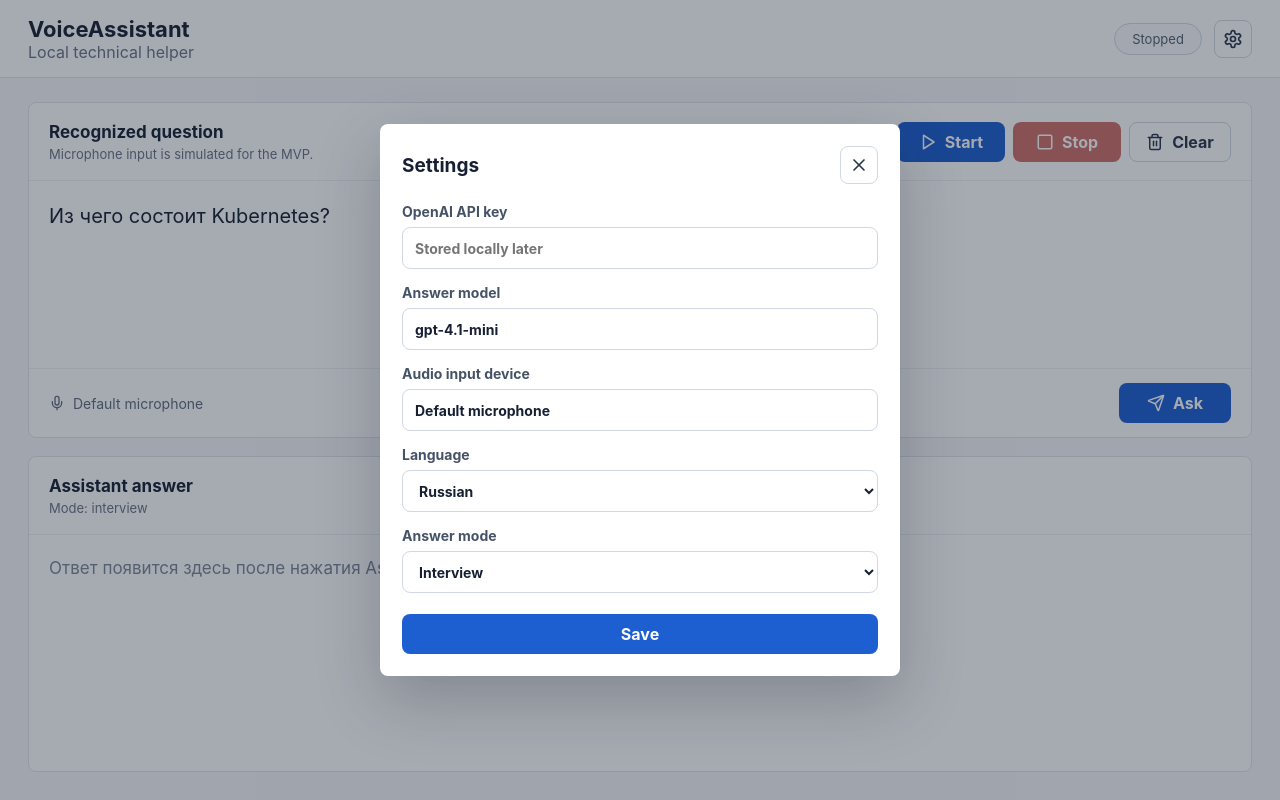
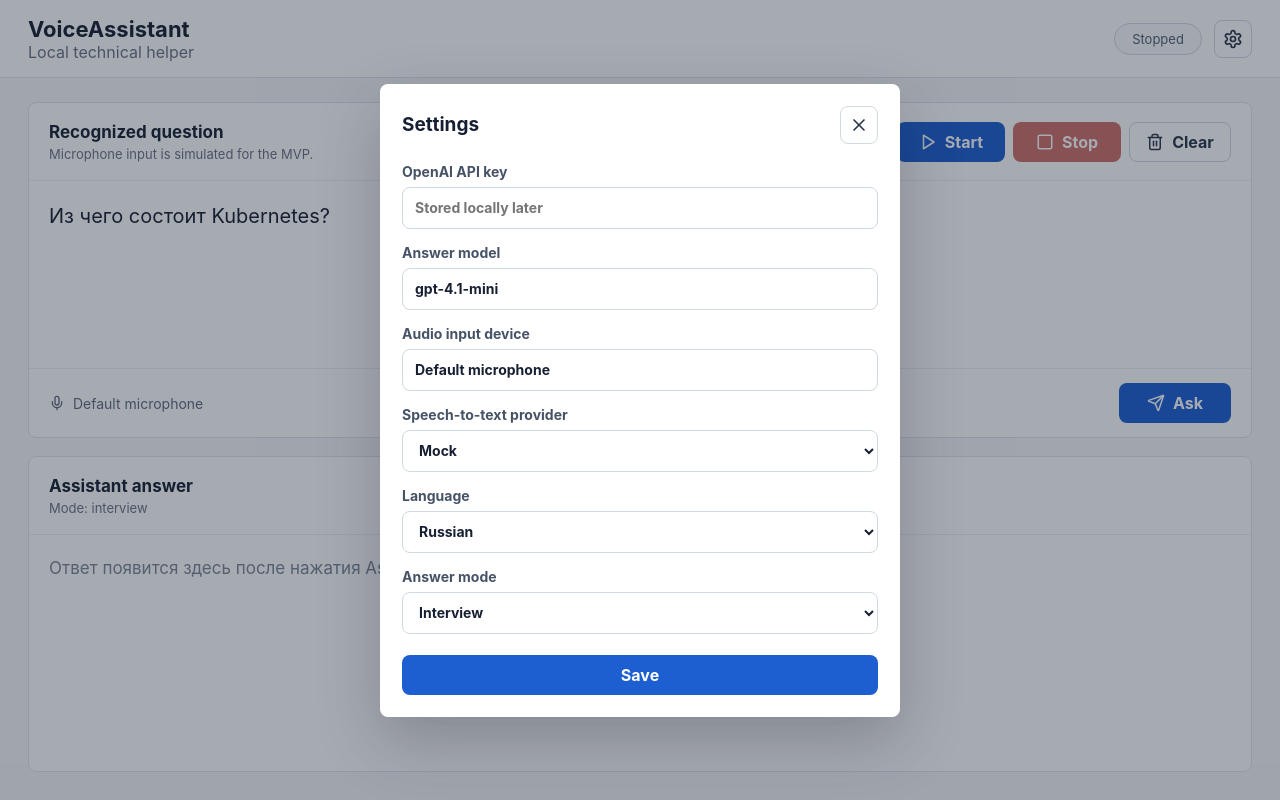
Before and after one commit to fedorovdo/VoiceAssistant, a React (Vite) app in the folder apps/desktop/: page / in a window 1280 px wide. Both pictures are taken after a click on the button "Settings". Built offline with nearby package versions, Linux system fonts and the light colour scheme; no server answers.

Commit message:
Add speech-to-text provider setting

```diff
--- a/apps/desktop/src/renderer/App.tsx
+++ b/apps/desktop/src/renderer/App.tsx
@@ -3,7 +3,8 @@ import { Mic, Settings, Square, Play, Send, X, Trash2 } from "lucide-react";
 import type {
   AnswerMode,
   AssistantAnswerResponse,
-  DesktopSettings
+  DesktopSettings,
+  SpeechToTextProviderId
 } from "@voiceassistant/shared";
 import { createSpeechToTextProvider } from "./speech/createSpeechToTextProvider.js";
 import type { RecognitionStatus } from "./speech/SpeechToTextProvider.js";
@@ -13,36 +14,54 @@ const defaultSettings: DesktopSettings = {
   model: "gpt-4.1-mini",
   language: "ru",
   audioInputDevice: "Default microphone",
-  answerMode: "interview"
+  answerMode: "interview",
+  speechToTextProvider: "mock"
 };
 
 const settingsStorageKey = "voiceassistant.settings";
 const backendUrl = import.meta.env.VITE_BACKEND_URL ?? "http://127.0.0.1:8787";
 
 export function App() {
-  const speechToTextProvider = useMemo(() => createSpeechToTextProvider(), []);
+  const [settings, setSettings] = useState<DesktopSettings>(loadSettings);
+  const speechToTextProvider = useMemo(
+    () => createSpeechToTextProvider(settings.speechToTextProvider),
+    [settings.speechToTextProvider]
+  );
   const [recognizedText, setRecognizedText] = useState("\u0418\u0437 \u0447\u0435\u0433\u043e \u0441\u043e\u0441\u0442\u043e\u0438\u0442 Kubernetes?");
   const [answer, setAnswer] = useState("");
   const [recognitionStatus, setRecognitionStatus] = useState<RecognitionStatus>("stopped");
   const [isSettingsOpen, setIsSettingsOpen] = useState(false);
-  const [settings, setSettings] = useState<DesktopSettings>(loadSettings);
   const [isAsking, setIsAsking] = useState(false);
   const [error, setError] = useState("");
+  const [recognitionMessage, setRecognitionMessage] = useState("");
   const isListening = recognitionStatus === "listening";
 
   const statusText = useMemo(() => {
+    if (settings.speechToTextProvider === "disabled") {
+      return "Disabled";
+    }
+
     if (isListening) {
       return "Listening";
     }
 
     return "Stopped";
-  }, [isListening]);
+  }, [isListening, settings.speechToTextProvider]);
 
   useEffect(() => {
     return () => {
-      speechToTextProvider.stop();
+      speechToTextProvider?.stop();
     };
   }, [speechToTextProvider]);
+
+  useEffect(() => {
+    if (settings.speechToTextProvider === "disabled") {
+      speechToTextProvider?.stop();
+      setRecognitionStatus("stopped");
+    } else {
+      setRecognitionMessage("");
+    }
+  }, [settings.speechToTextProvider, speechToTextProvider]);
 
   async function askAssistant() {
     setIsAsking(true);
@@ -79,6 +98,13 @@ export function App() {
 
   function startListening() {
     setError("");
+    if (!speechToTextProvider) {
+      setRecognitionStatus("stopped");
+      setRecognitionMessage("Speech-to-text provider is disabled in settings.");
+      return;
+    }
+
+    setRecognitionMessage("");
     speechToTextProvider.start({
       onResult: (result) => {
         if (!result.isFinal) {
@@ -92,7 +118,7 @@ export function App() {
   }
 
   function stopListening() {
-    speechToTextProvider.stop();
+    speechToTextProvider?.stop();
   }
 
   function clearRecognizedText() {
@@ -162,6 +188,7 @@ export function App() {
             onChange={(event) => setRecognizedText(event.target.value)}
             placeholder="\u0412\u0432\u0435\u0434\u0438\u0442\u0435 \u0438\u043b\u0438 \u0432\u0441\u0442\u0430\u0432\u044c\u0442\u0435 \u0440\u0430\u0441\u043f\u043e\u0437\u043d\u0430\u043d\u043d\u044b\u0439 \u0442\u0435\u0445\u043d\u0438\u0447\u0435\u0441\u043a\u0438\u0439 \u0432\u043e\u043f\u0440\u043e\u0441"
           />
+          {recognitionMessage ? <div className="recognition-message">{recognitionMessage}</div> : null}
           <div className="actions-row">
             <div className="input-device">
               <Mic size={16} />
@@ -228,6 +255,17 @@ export function App() {
             </label>
 
             <label>
+              Speech-to-text provider
+              <select
+                value={settings.speechToTextProvider}
+                onChange={(event) => setSettings({ ...settings, speechToTextProvider: event.target.value as SpeechToTextProviderId })}
+              >
+                <option value="disabled">Disabled</option>
+                <option value="mock">Mock</option>
+              </select>
+            </label>
+
+            <label>
               Language
               <select
                 value={settings.language}
@@ -271,7 +309,10 @@ function loadSettings(): DesktopSettings {
       ...defaultSettings,
       ...parsed,
       answerMode: isAnswerMode(parsed.answerMode) ? parsed.answerMode : defaultSettings.answerMode,
-      language: parsed.language === "en" || parsed.language === "ru" ? parsed.language : defaultSettings.language
+      language: parsed.language === "en" || parsed.language === "ru" ? parsed.language : defaultSettings.language,
+      speechToTextProvider: isSpeechToTextProvider(parsed.speechToTextProvider)
+        ? parsed.speechToTextProvider
+        : defaultSettings.speechToTextProvider
     };
   } catch {
     return defaultSettings;
@@ -282,6 +323,10 @@ function isAnswerMode(value: unknown): value is AnswerMode {
   return value === "short" || value === "interview" || value === "learning";
 }
 
+function isSpeechToTextProvider(value: unknown): value is SpeechToTextProviderId {
+  return value === "disabled" || value === "mock";
+}
+
 function appendRecognizedText(currentText: string, recognizedPhrase: string): string {
   const trimmedText = currentText.trim();
   return trimmedText.length > 0 ? `${trimmedText}\n${recognizedPhrase}` : recognizedPhrase;
--- a/apps/desktop/src/renderer/speech/createSpeechToTextProvider.ts
+++ b/apps/desktop/src/renderer/speech/createSpeechToTextProvider.ts
@@ -1,6 +1,11 @@
+import type { SpeechToTextProviderId } from "@voiceassistant/shared";
 import type { SpeechToTextProvider } from "./SpeechToTextProvider.js";
 import { MockSpeechToTextProvider } from "./MockSpeechToTextProvider.js";
 
-export function createSpeechToTextProvider(): SpeechToTextProvider {
+export function createSpeechToTextProvider(providerId: SpeechToTextProviderId): SpeechToTextProvider | undefined {
+  if (providerId === "disabled") {
+    return undefined;
+  }
+
   return new MockSpeechToTextProvider();
 }
--- a/apps/desktop/src/renderer/styles.css
+++ b/apps/desktop/src/renderer/styles.css
@@ -251,6 +251,14 @@ textarea {
   background: #fff1f1;
 }
 
+.recognition-message {
+  padding: 10px 20px;
+  border-top: 1px solid #edf0f4;
+  color: #5d6b7f;
+  background: #f8fafc;
+  font-size: 14px;
+}
+
 .modal-backdrop {
   position: fixed;
   inset: 0;
```
Also changed, not shown: 2 other files (tests, documents, lock files or other folders).
